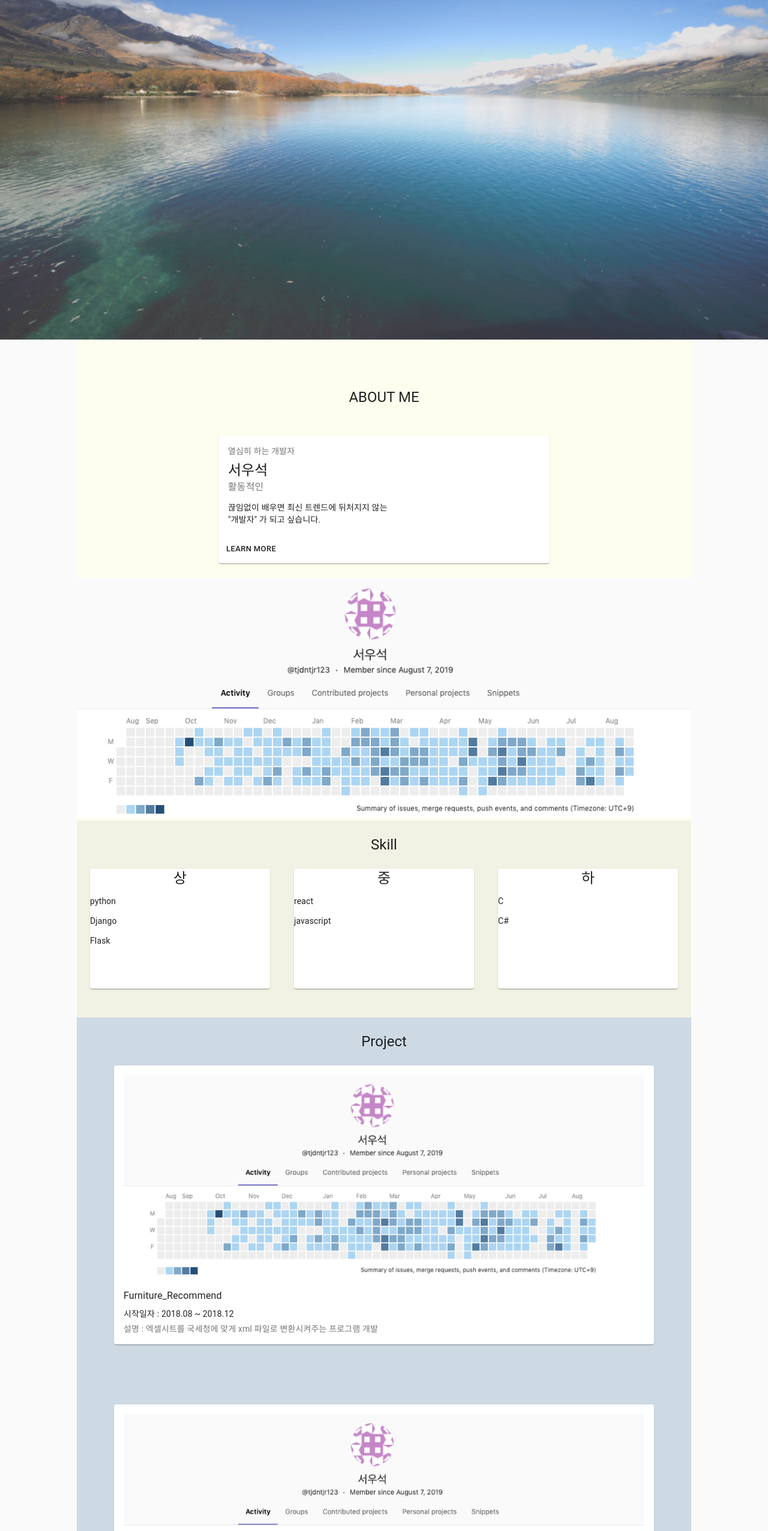
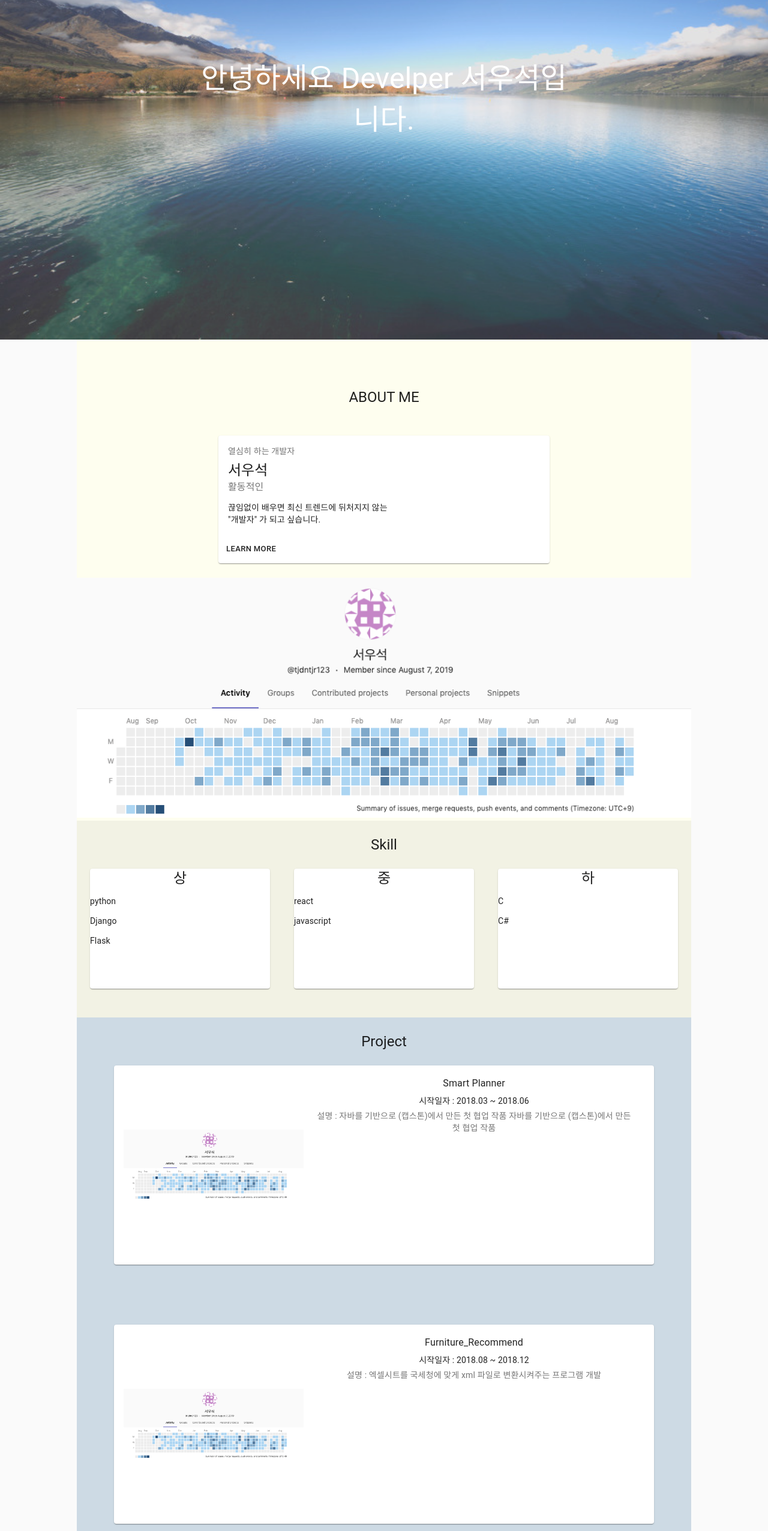
Before and after one commit to wooseok1223/portfolios, a React (Create React App) app in the folder client/: page /skill in a window 1280 px wide. Shown: the part 234-2786 px from the top of the page at 60% size. Built offline with nearby package versions, Linux system fonts and the light colour scheme.

Commit message:
메인 이미지 css 설정및 텍스트 추가

```diff
--- a/client/src/contents/Header.js
+++ b/client/src/contents/Header.js
@@ -11,8 +11,9 @@ import Avatar from '@material-ui/core/Avatar';
 const useStyles = makeStyles((theme) => ({
     root: {
         flexGrow: 1,
-        position : "fixed",
-        opacity: 0.9
+        position: "fixed",
+        opacity: 0.8,
+        zIndex: 1
     },
     title: {
         flexGrow: 1,
@@ -23,7 +24,7 @@ export default function ButtonAppBar(props) {
     const classes = useStyles();
 
     const contentsValueChange = (value) => {
-      props.contentsChangeValue(value);
+        props.contentsChangeValue(value);
     }
 
     return (
--- a/client/src/contents/Project.js
+++ b/client/src/contents/Project.js
@@ -17,9 +17,9 @@ const useStyles = makeStyles((theme) => ({
 const dataSet = [
     {
         img: Acitivity,
-        title: "Furniture_Recommend",
-        date: "시작일자 : 2018.08 ~ 2018.12",
-        contents: "설명 : 엑셀시트를 국세청에 맞게 xml 파일로 변환시켜주는 프로그램 개발"
+        title: "Smart Planner",
+        date: "시작일자 : 2018.03 ~ 2018.06",
+        contents: "설명 : 자바를 기반으로 (캡스톤)에서 만든 첫 협업 작품 자바를 기반으로 (캡스톤)에서 만든 첫 협업 작품"
     },
     {
         img: Acitivity,
--- a/client/src/function/Gitcard.js
+++ b/client/src/function/Gitcard.js
@@ -15,11 +15,15 @@ const useStyles = makeStyles((theme) => ({
         margin: 'auto',
         maxWidth: 900,
     },
+    image: {
+        width: 300,
+        height: 300,
+    },
     img: {
         margin: 'auto',
         display: 'inline-block',
-        maxWidth: '100%',
-        maxHeight: '100%'
+        maxWidth: "100%",
+        maxHeight: "100%"
     },
     bottomContent: {
         height: "100px"
--- a/client/src/page/MainPage.js
+++ b/client/src/page/MainPage.js
@@ -16,7 +16,17 @@ const useStyles = makeStyles((theme) => ({
         opacity: 0.8,
         height: "100%",
         width: "100%"
-
+    },
+    textArea : {
+        position : "absolute",
+        zIndex: 1,
+        top:"50%",
+        left:"50%",
+        transform: "translate(-50%, -50%)",
+        fontSize:"3rem",
+        color: "white",
+        zIndex: 2,
+        textAlign: "center"
     }
 }));
 
@@ -30,6 +40,9 @@ export default function AboutPage() {
                 src={Img}
                 className={classes.mainImg}>
             </img>
+            <div className={classes.textArea}>
+                <span> 안녕하세요 Develper 서우석입니다.</span>
+            </div>
         </Container>
     );
 }
--- a/client/src/page/ProjectPage.js
+++ b/client/src/page/ProjectPage.js
@@ -9,7 +9,7 @@ const useStyles = makeStyles((theme) => ({
         display: "inline-block",
         background: "#CDDAE4",
         width: "80%",
-        textAlign: "left"
+        textAlign: "center"
     }
 }));
 
```
